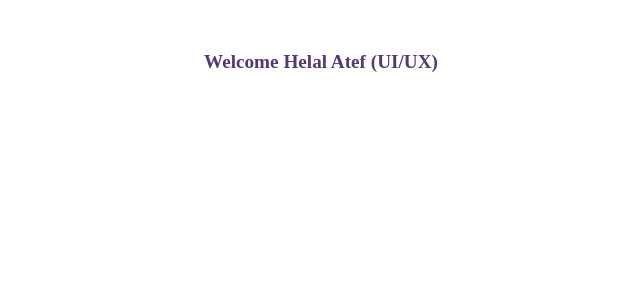
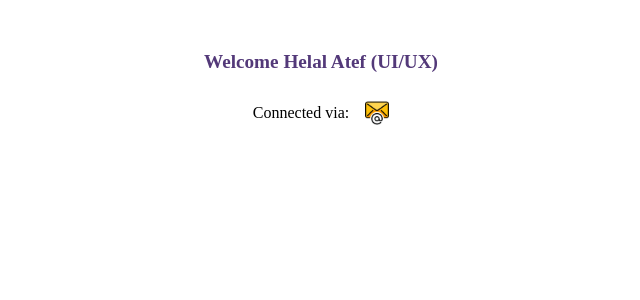
Before and after one commit to MeznahAldossari/Employee-Dashboard, a React (Vite) app: page /profile/1 in a window 1280 px wide. Shown: the top 300 px of the page, without its empty margins (319-959 px from the left). Built offline with nearby package versions, Linux system fonts and the light colour scheme; a web font is replaced by a local one.

Commit message:
emails added

```diff
--- a/src/employees/employeeInfo.js
+++ b/src/employees/employeeInfo.js
@@ -1,16 +1,19 @@
 const allData = [
     {
         "id":"1",
-        "name":"Helal Atef (UI/UX)"
+        "name":"Helal Atef (UI/UX)",
+        "email":"hatef.c@tetco.sa"
 
     },
     {
         "id":"2",
-        "name":"Nermeen Abdelkhalek (UI/UX)"
+        "name":"Nermeen Abdelkhalek (UI/UX)",
+        "email":"nabdelkhalek.c@tetco.sa"
     },
     {
         "id":"3",
-        "name":"Malal Yousef (UX Writer)"
+        "name":"Malal Yousef (UX Writer)",
+        "email":"mayousef.c@tetco.sa"
     }
 
 ]
--- a/src/pages/Profile.jsx
+++ b/src/pages/Profile.jsx
@@ -2,11 +2,12 @@ import React, { useEffect, useState } from 'react'
 import { useParams } from 'react-router-dom';
 import employees from '../employees/employeeInfo'
 import Errorpage from './Errorpage';
+import email from '../assets/email.png'
 
 
 function Profile() {
   let { id } = useParams();
-  const [name, setName] = useState("")
+  const [userInfo, setUserInfo] = useState({})
 
   useEffect(()=>{
     getName()
@@ -14,13 +15,20 @@ function Profile() {
 
   const getName = ()=>{
     let findUser = employees.find(user=> user.id === id)
-    findUser? setName(findUser.name): setName("")
+    findUser? setUserInfo({"name": findUser.name, "email":findUser.email}): setUserInfo({})
 
   }
 
   return (
     <main className='flex justify-center lg:py-12 py-12 '>
-      {name && name !==""? <p className='text-[1.2em] text-secondary-purple font-bold flex-wrap'>Welcome {name}</p> : <Errorpage/>}
+      {userInfo ?
+      (<section className='flex flex-col gap-y-6 items-center'>
+             <p className='text-[1.2em] text-secondary-purple text-center font-bold flex-wrap'>Welcome {userInfo.name}</p>
+             <p className='flex justify-center gap-4 items-center'>Connected via: <a href={`mailto:${userInfo.email}`}><img src={email} className='w-6 cursor-pointer'></img></a> </p>
+
+      </section>
+    )
+      : <Errorpage/>}
 
     </main>
   )
```
Also changed, not shown: src/assets/email.png (added), 1 other file (tests, documents, lock files or other folders).
